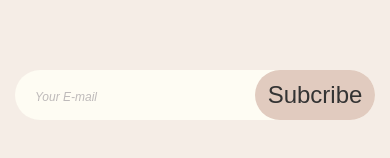
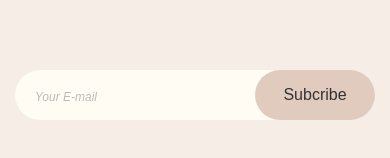
Before and after one commit to mcbillz/Doviee, a React (Create React App) app: page / in a window 390 px wide. Shown: the part 2836-2994 px from the top of the page. Built offline with nearby package versions, Linux system fonts and the light colour scheme; a web font is replaced by a local one.

Commit message:
add subscribe  commit

```diff
--- a/src/CSS/Landingpage.css
+++ b/src/CSS/Landingpage.css
@@ -157,6 +157,9 @@ body {
   .subscribe input {
     width: 300px;
   }
+  .subscribe button {
+    font-size: 16px;
+  }
 }
 
 @media screen and (max-width: 500px) {
```
